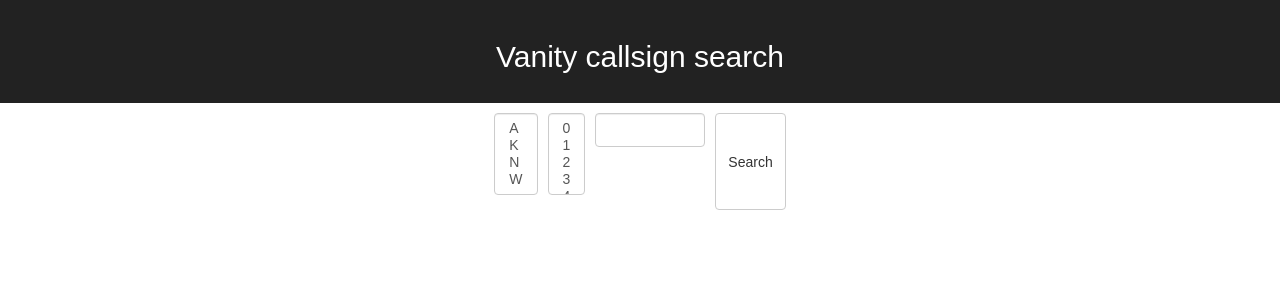
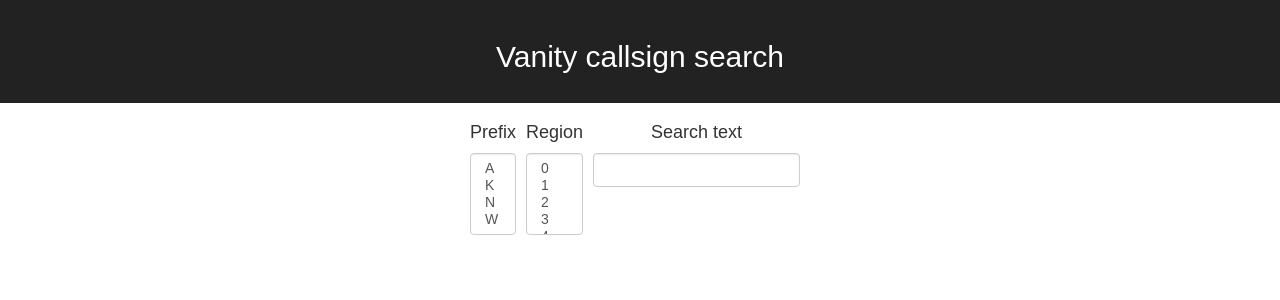
Before and after one commit to harpojaeger/vanity-callsigns, a React (Create React App) app in the folder client/: page / in a window 1280 px wide. Shown: the top 300 px of the page. Built offline with nearby package versions, Linux system fonts and the light colour scheme.

Commit message:
Auto-submit form when anything is changed

```diff
--- a/client/src/components/App.js
+++ b/client/src/components/App.js
@@ -8,11 +8,6 @@ class App extends Component {
   constructor(props) {
     super(props)
     this.state = {
-      offset: 0,
-      resultsPerPage: 50,
-      moreResultsAreLoading: false,
-      searchIsRunning: false,
-      showLoadMoreButton: false,
       results: []
     }
     this.generateCallsigns = this.generateCallsigns.bind(this)
@@ -28,9 +23,9 @@ class App extends Component {
           <h2>Vanity callsign search</h2>
         </div>
         <div className='content-wrapper'>
-          <SearchForm searchIsRunning={this.state.searchIsRunning} doSearch={this.generateCallsigns}/>
+          <SearchForm doSearch={this.generateCallsigns}/>
           {this.state.results.length > 0 &&
-            <ResultsList textSearched={this.state.textSearched} results={this.state.results} />
+            <ResultsList results={this.state.results} />
           }
         </div>
       </div>
--- a/client/src/components/SearchForm.js
+++ b/client/src/components/SearchForm.js
@@ -1,5 +1,5 @@
 import React, {Component} from 'react'
-import {Button, FormControl,FormGroup }  from 'react-bootstrap'
+import {FormControl, FormGroup }  from 'react-bootstrap'
 import '../style/SearchForm.css'
 import PropTypes from 'prop-types'
 
@@ -28,7 +28,7 @@ class SearchForm extends Component {
       }
     }
     this.searchTextChanged = this.searchTextChanged.bind(this)
-    this.searchFormSubmitted = this.searchFormSubmitted.bind(this)
+    this.searchFormChanged = this.searchFormChanged.bind(this)
     this.searchFilterChanged = this.searchFilterChanged.bind(this)
     this.multiSelectChanged = this.multiSelectChanged.bind(this)
   }
@@ -56,8 +56,7 @@ class SearchForm extends Component {
       return newState
     })
   }
-  searchFormSubmitted(e) {
-    e.preventDefault()
+  searchFormChanged(e) {
     const search_letters = this.state.s.toUpperCase().split('')
     const first_letters = Object.keys(this.state.letters).filter( l => { return this.state.letters[l] })
     const search_regions = Object.keys(this.state.regions).filter(r => { return this.state.regions[r] })
@@ -72,8 +71,9 @@ class SearchForm extends Component {
   render() {
     return (
       <div className='searchContentWrapper'>
-        <form className='searchForm'>
+        <form className='searchForm' onChange={this.searchFormChanged}>
           <FormGroup className='letters'>
+            <h4>Prefix</h4>
             <FormControl
               componentClass="select"
               multiple
@@ -85,6 +85,7 @@ class SearchForm extends Component {
             </FormControl>
           </FormGroup>
           <FormGroup className='regions'>
+            <h4>Region</h4>
             <FormControl
               componentClass="select"
               multiple
@@ -95,18 +96,18 @@ class SearchForm extends Component {
               })}
             </FormControl>
           </FormGroup>
+          <FormGroup>
+            <h4>Search text</h4>
             <FormControl type='text' className='search' value={this.state.s} onChange={this.searchTextChanged} disabled={this.props.searchIsRunning}/>
-          <Button disabled={this.props.searchIsRunning} type='submit' value='search' onClick={this.searchFormSubmitted}>{this.props.searchIsRunning ? 'Searching...' : 'Search' }</Button>
+          </FormGroup>
         </form>
       </div>
     )
   }
 }
 
-
 SearchForm.propTypes = {
   doSearch: PropTypes.func.isRequired,
-  searchIsRunning: PropTypes.bool.isRequired
 }
 
 export default SearchForm
--- a/client/src/style/SearchForm.css
+++ b/client/src/style/SearchForm.css
@@ -13,22 +13,18 @@ form.searchForm {
   width: 100%;
 }
 form.searchForm button {
-  margin-left: 10px;
+  /*margin-left: 10px;*/
 }
 form.searchForm input {
-  width: 110px;
+  /*width: 110px;*/
 }
 div.form-group {
-  display: flex;
-  flex-wrap: wrap;
-  align-items: flex-start;
-  justify-content: flex-start;
+  /*display: flex;*/
+  /*flex-wrap: wrap;*/
+  /*align-items: flex-start;*/
+  /*justify-content: flex-start;*/
   margin-right: 10px;
-  max-width: 150px;
-}
-span.input-group {
-  display: flex;
-  flex-wrap: wrap;
+  /*max-width: 150px;*/
 }
 
 div.form-group h4 {
```
Lines whose indentation alone changed are shown as unchanged.
